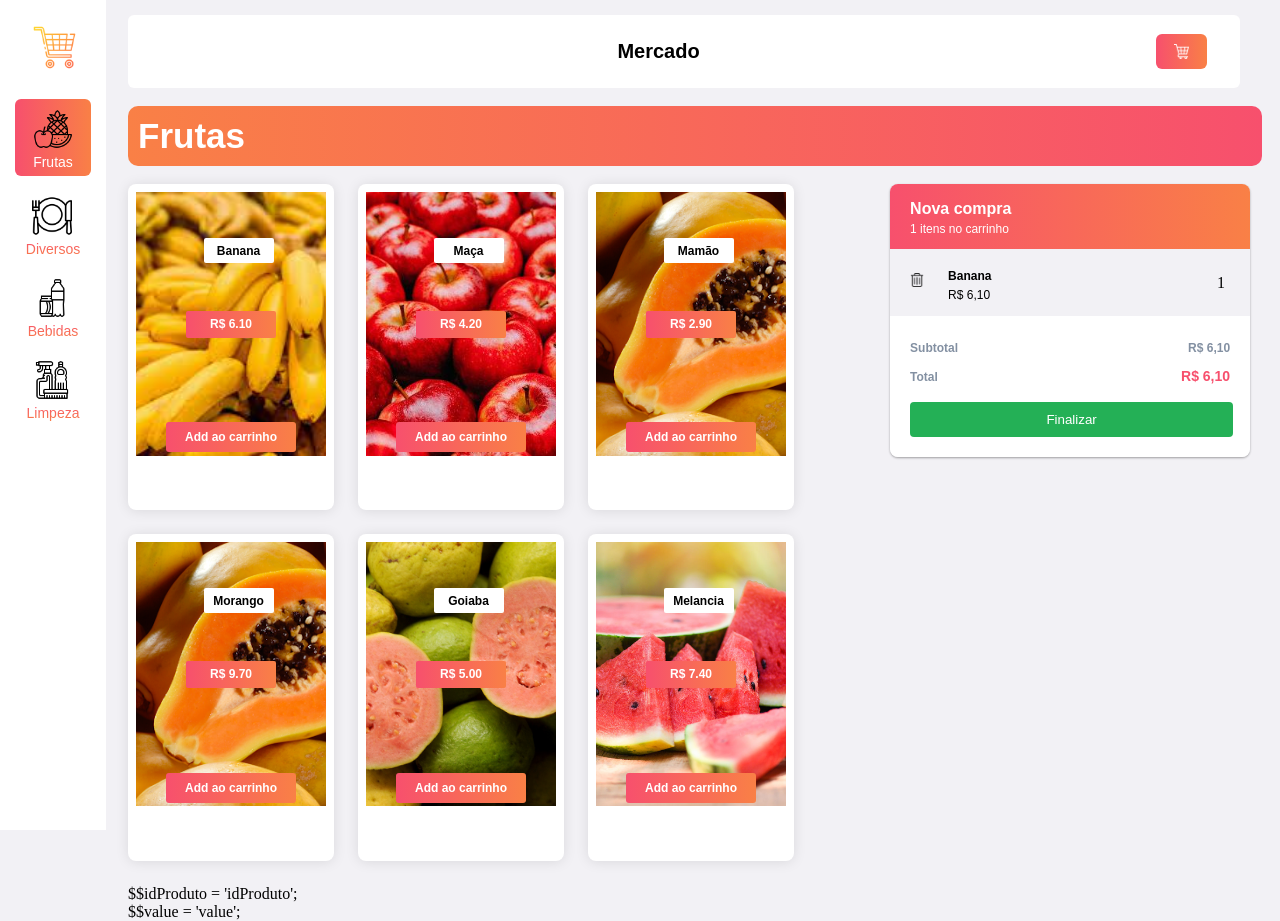
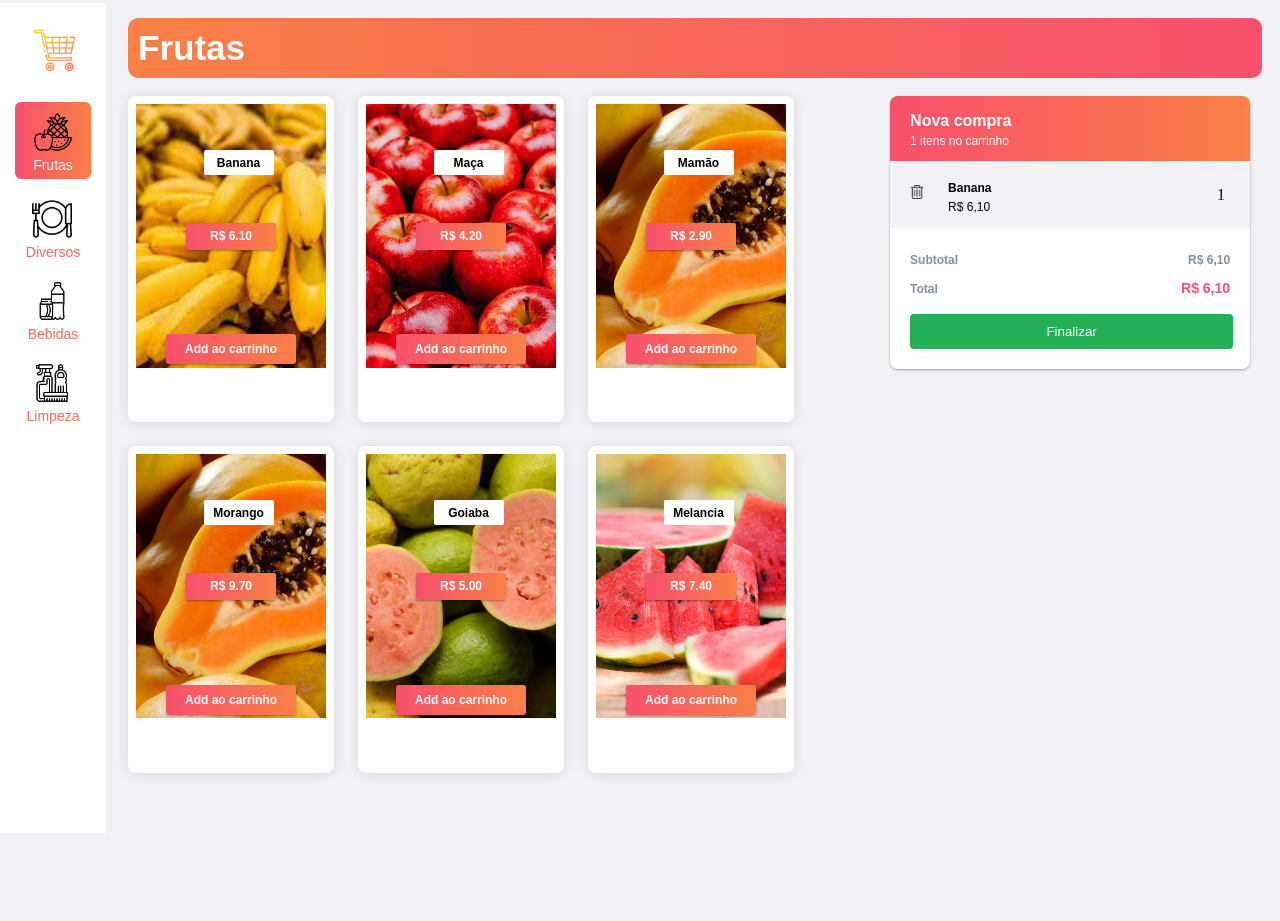
Before and after one commit to Joanadarknes/Carrinho-de-compras, a PHP site: page /?adicionar=0 in a window 1280 px wide. After the commit the page ends 833 px from the top, so only its background shows below. Run offline with PHP 8.4, Linux system fonts and the light colour scheme; data that the repository does not hold is empty.

Commit message:
atualizando

```diff
--- a/index.php
+++ b/index.php
@@ -22,10 +22,6 @@ session_start();
             <li><img src="imgs/bebidas.png" /><a href="#">Bebidas</a></li>
             <li><img src="imgs/produtos-higiene.png" /><a href="#">Limpeza</a></li>
         </ul>
-    </div>
-    <div class="title">
-        <h2>Mercado</h2>
-        <img src="imgs/carrinho.png" />
     </div>
     <h3 class="title-frutas">Frutas</h3>
     <div class="itens-container">
@@ -53,8 +49,7 @@ session_start();
         <?php
         }
         ?>
-$$idProduto = 'idProduto';
-$$value = 'value';
+
 
         <?php
         //ADD CARRINHO
@@ -87,10 +82,14 @@ $$value = 'value';
                 <p>
             </div>
             <div class="produtos">
+
                 <?php
+
                 //LISTANDO OS ITENS ADICIONADOS
+
                 foreach ($_SESSION['carrinho'] as $key => $value) {
                 ?>
+
                     <div class="itens">
                         <a href="?remover=<?php echo $key ?>"><img src="imgs/lixo.png" /></a>
                         <div class="nome_preco">
@@ -144,6 +143,7 @@ $$value = 'value';
                 <h2>Total<p1>R$
 
                         <?php
+
                         //TOTAL DA COMPRA
                         foreach ($_SESSION['carrinho'] as $key => $value) {
                             $total += $value['preco'] * $value['quantidade'];
--- a/styles.css
+++ b/styles.css
@@ -165,6 +165,7 @@ body{
     line-height: 27px;
     font-weight:bold;
     text-align: center;
+    box-shadow: 0 1px 3px rgba(0,0,0,0.12), 0 1px 2px rgba(0,0,0,0.24);
     background: linear-gradient(to right,  #f7506d, #f98046);
     border-radius: 2px;
   }
@@ -186,6 +187,7 @@ body{
   }
 
   .produto a{
+    box-shadow: 0 1px 3px rgba(0,0,0,0.12), 0 1px 2px rgba(0,0,0,0.24);
     font-weight: bolder;
     margin-top: 17.7%;
     cursor: pointer;
```
